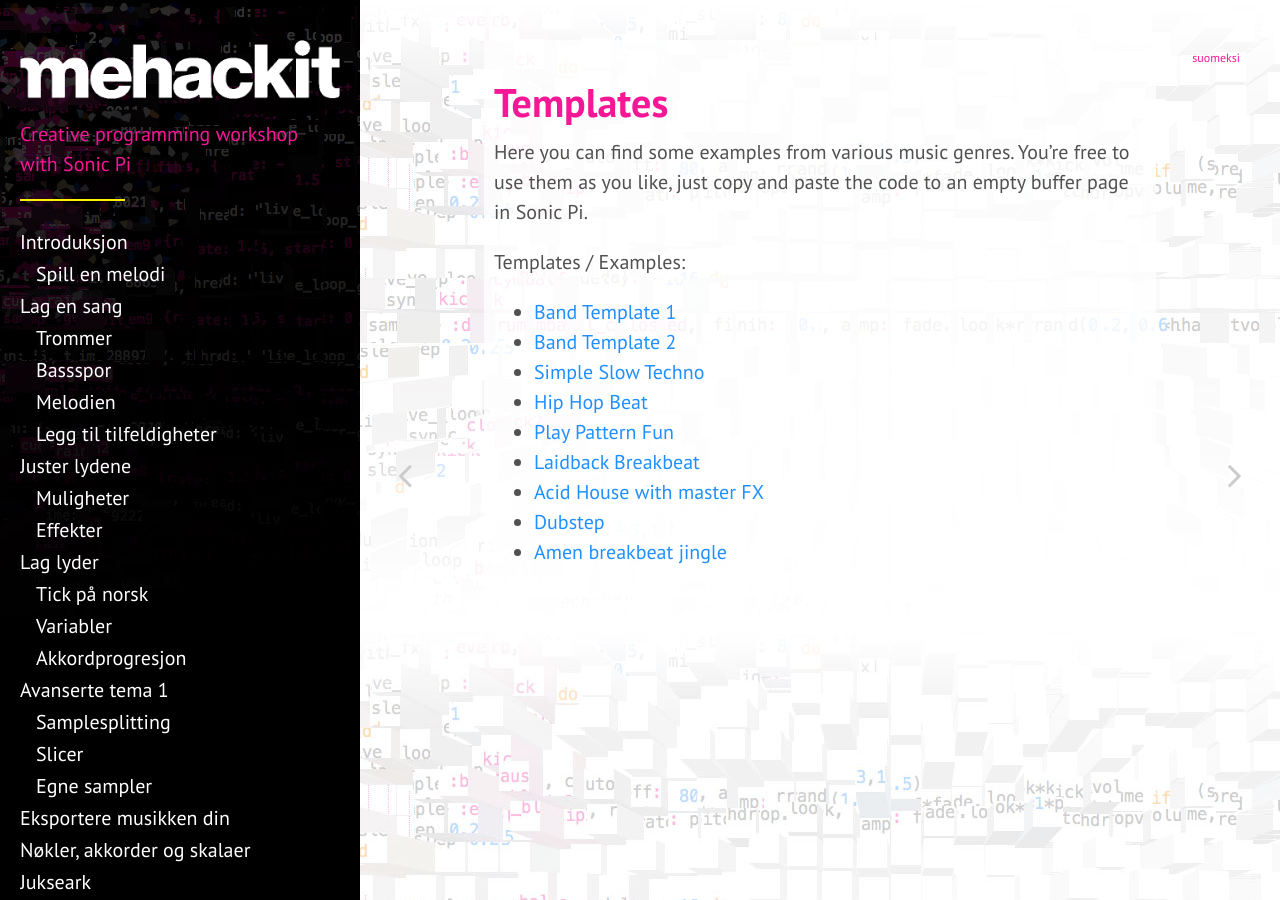
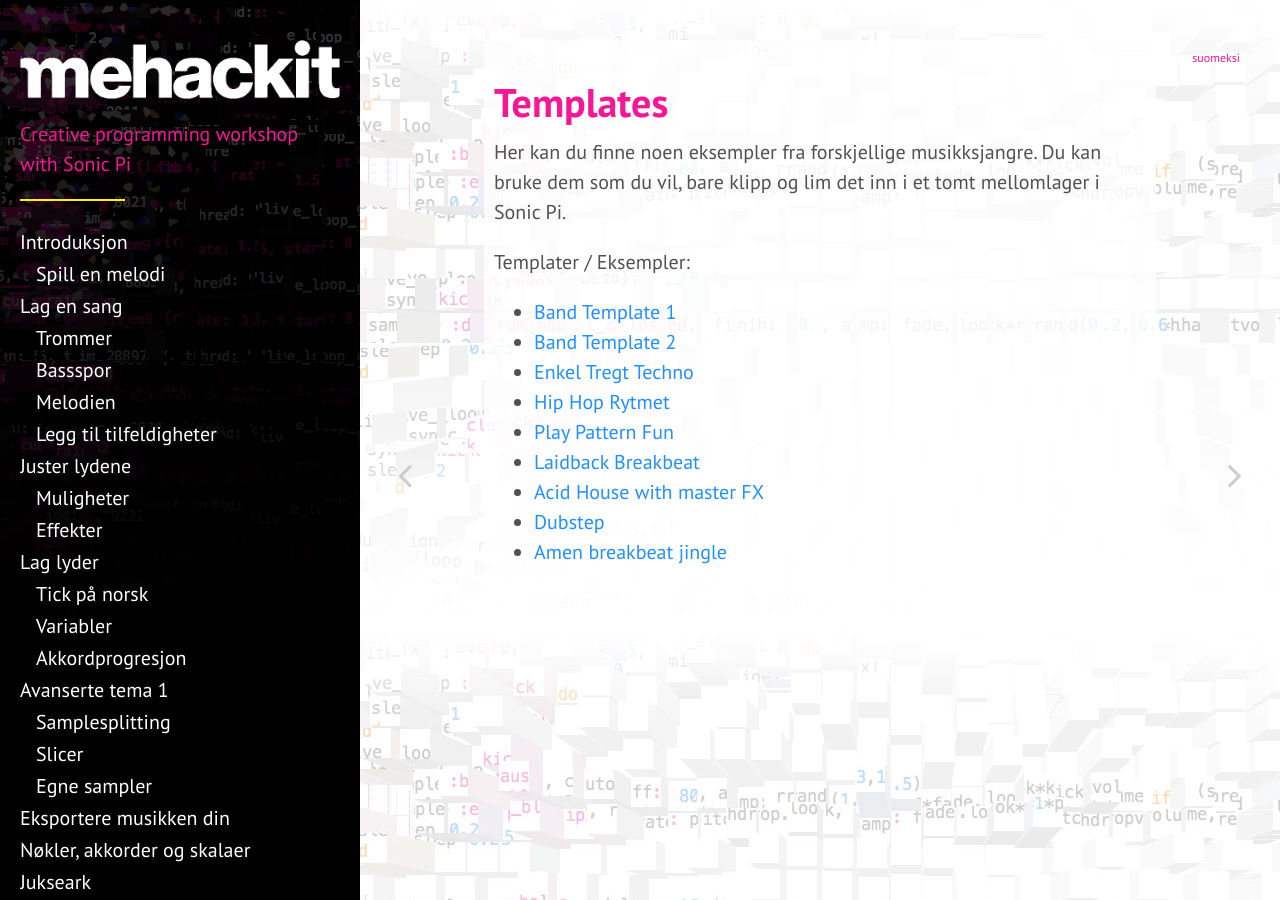
Before and after one commit to mehackit/sonic-pi-workshop, a Jekyll site: the page built from _exercises/no/11-templates/01-examples.md, in a window 1280 px wide. Built offline with Jekyll 4.4.1, drawn with Linux system fonts in a browser that asks for light colours; nearby versions of some CDN libraries; some web fonts are replaced.

Commit message:
translate 11-01 to no

```diff
--- a/_exercises/no/11-templates/01-examples.md
+++ b/_exercises/no/11-templates/01-examples.md
@@ -5,14 +5,14 @@ lang: no
 layout: exercise
 ---
 
-Here you can find some examples from various music genres. You're free to use them as you like, just copy and paste the code to an empty buffer page in Sonic Pi.
+Her kan du finne noen eksempler fra forskjellige musikksjangre. Du kan bruke dem som du vil, bare klipp og lim det inn i et tomt mellomlager i Sonic Pi.
 
-Templates / Examples:
+Templater / Eksempler:
 
 - <a href="{{ "/exercises/en/11-templates/02-band-example.html" | prepend: site.baseurl }}">Band Template 1</a>
 - <a href="{{ "/exercises/en/11-templates/03-band-example.html" | prepend: site.baseurl }}">Band Template 2</a>
-- <a href="{{ "/exercises/en/11-templates/04-simple-slow-techno.html" | prepend: site.baseurl }}">Simple Slow Techno</a>
-- <a href="{{ "/exercises/en/11-templates/05-hip-hop-beat.html" | prepend: site.baseurl }}">Hip Hop Beat</a>
+- <a href="{{ "/exercises/en/11-templates/04-simple-slow-techno.html" | prepend: site.baseurl }}">Enkel Tregt Techno</a>
+- <a href="{{ "/exercises/en/11-templates/05-hip-hop-beat.html" | prepend: site.baseurl }}">Hip Hop Rytmet</a>
 - <a href="{{ "/exercises/en/11-templates/06-play-pattern-fun.html" | prepend: site.baseurl }}">Play Pattern Fun</a>
 - <a href="{{ "/exercises/en/11-templates/07-laidback-breakbeat.html" | prepend: site.baseurl }}">Laidback Breakbeat</a>
 - <a href="{{ "/exercises/en/11-templates/08-acid-house.html" | prepend: site.baseurl }}">Acid House with master FX</a>
```
